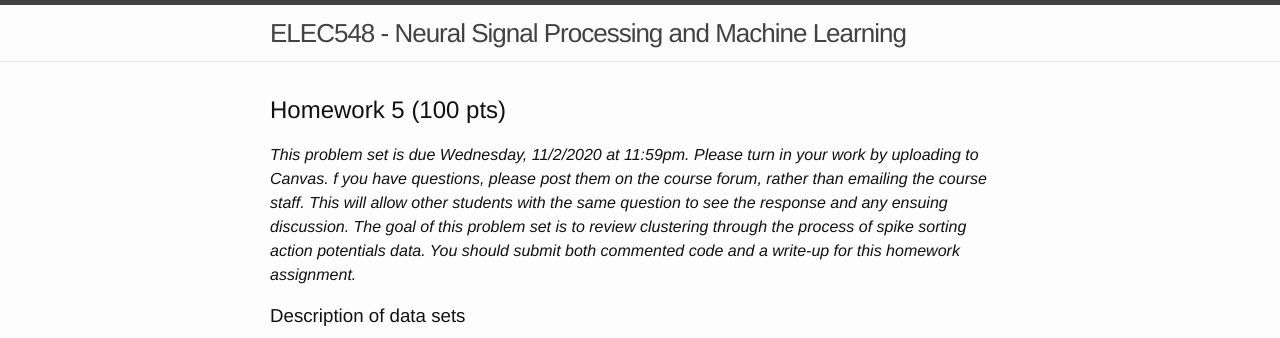
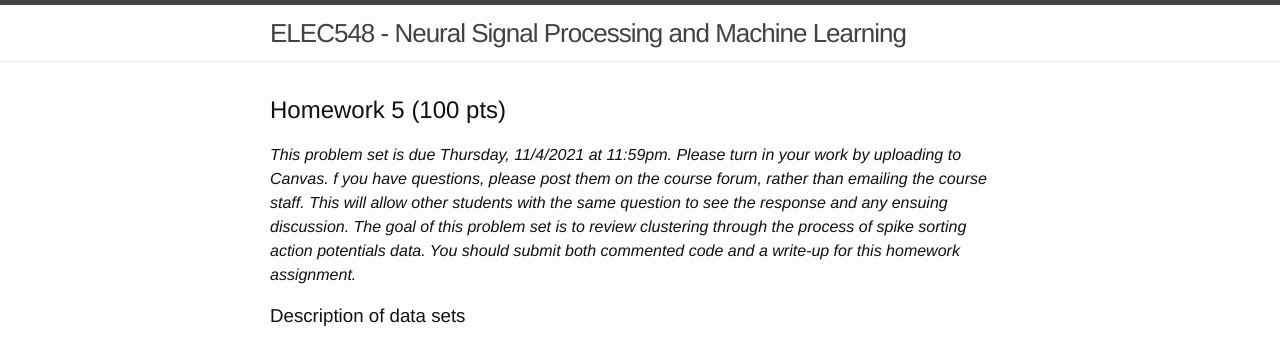
Before and after one commit to elec548/elec548.github.io, a Jekyll site: the page built from Assignments/hw5.md, in a window 1280 px wide. Shown: the top 338 px of the page. Built offline with Jekyll 4.4.1, drawn with Linux system fonts in a browser that asks for light colours; formulas are drawn with MathJax 3.

Commit message:
Updated due date of HW5

```diff
--- a/Assignments/hw5.md
+++ b/Assignments/hw5.md
@@ -5,7 +5,7 @@
 
 ## Homework 5 (100 pts)
 
-_This problem set is due Wednesday, 11/2/2020 at 11:59pm. Please turn in your
+_This problem set is due Thursday, 11/4/2021 at 11:59pm. Please turn in your
 work by uploading to Canvas. f you have questions, please post them on the
 course forum, rather than emailing the course staff. This will allow other
 students with the same question to see the response and any ensuing discussion.
```
